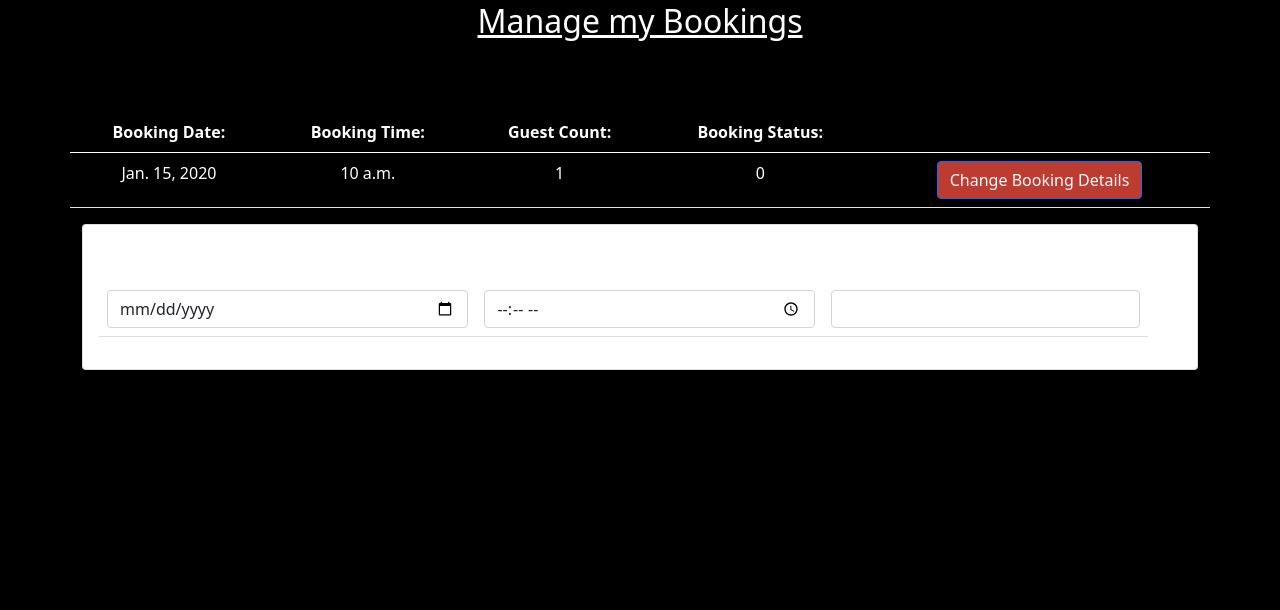
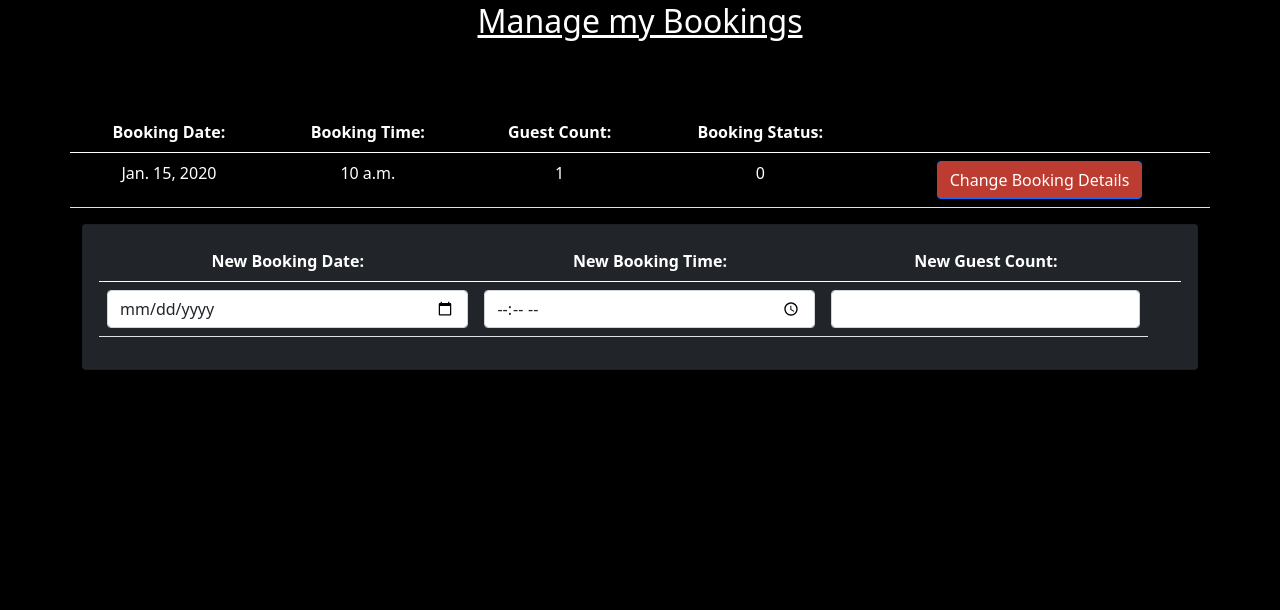
Before and after one commit to Code-Institute-Submissions/iKelvvv-MS4, a Django app: page /manage_booking/ in a window 1280 px wide, after a click on "Change Booking Details". Shown: the part 110-720 px from the top of the page. Run offline with Django 3.2, Linux system fonts and the light colour scheme; a user stored in the database is signed in; tables that the repository leaves empty hold one stand-in row (values such as "Sample post").

Commit message:
Add styling to change booking details panel

```diff
--- a/static/css/style.css
+++ b/static/css/style.css
@@ -27,6 +27,12 @@ body {
 
 .navbar-dark .navbar-nav .nav-link {
     color: #fff;
+}
+
+/* Modify booking details modal */
+.booking_changes {
+    background-color:#212529;
+    color: white;
 }
 
 /* Footer */
```
